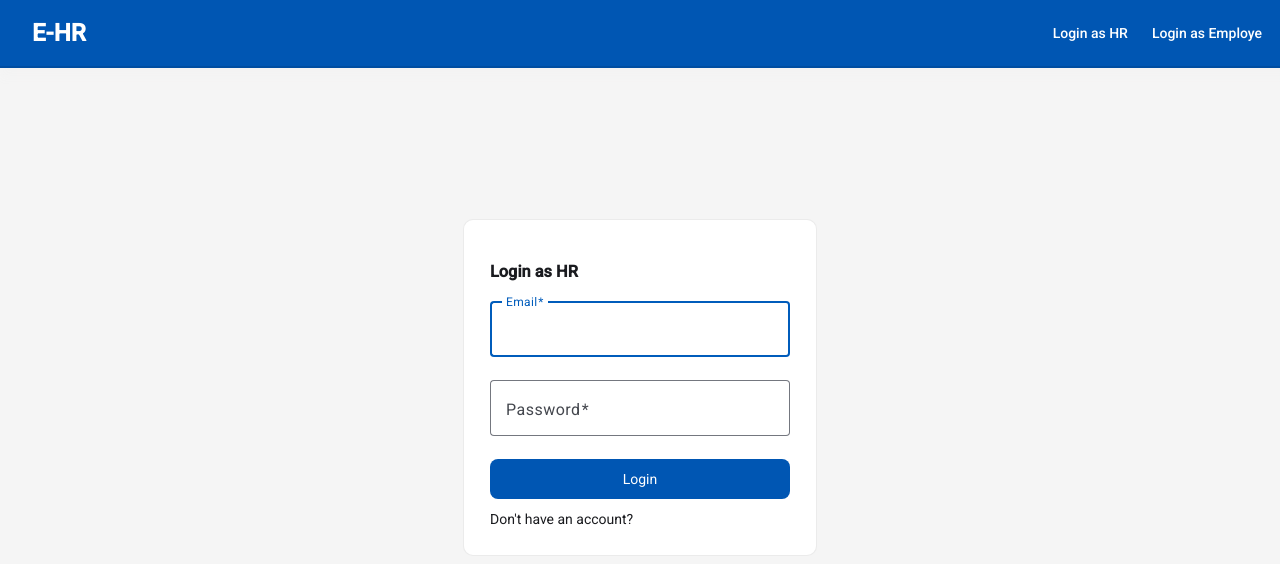
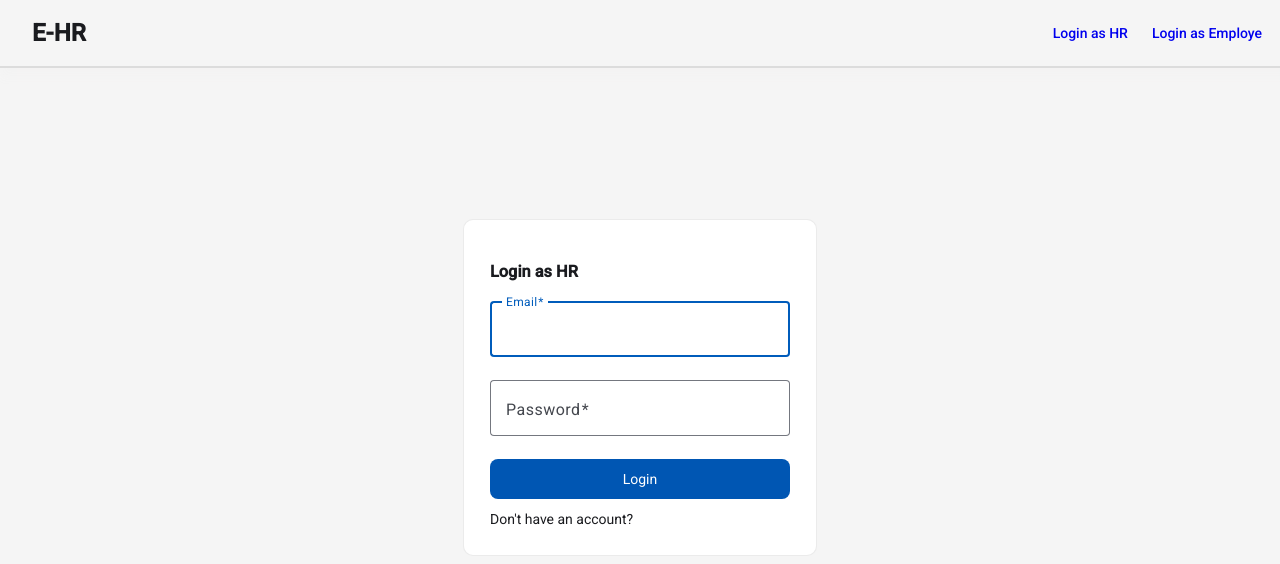
Before and after one commit to Nemanja0033/e-hr-platform-demo, an Angular app: page /hr/auth in a window 1280 px wide. Shown: the top 564 px of the page. Built offline with nearby package versions, Linux system fonts and the light colour scheme.

Commit message:
feat: update login endpoint for employee authentication and remove unused styles from navbar

```diff
--- a/src/app/modules/core/services/auth/auth.ts
+++ b/src/app/modules/core/services/auth/auth.ts
@@ -22,7 +22,7 @@ export class AuthService {
   }
 
   loginEmploye(loginData: { email: string, password: string}){
-    return this.http.post(`http://localhost:3000/api/hr/auth/login`, loginData);
+    return this.http.post(`http://localhost:3000/api/employe/auth/login`, loginData);
   }
 
   // getMe & saveRole method is reusable beause of role argument providing
--- a/src/app/modules/shared/components/navbar/navbar.css
+++ b/src/app/modules/shared/components/navbar/navbar.css
@@ -5,7 +5,6 @@
     align-items: center;
     justify-content: space-between;
     padding: 0.8rem 2rem;
-    background: var(--primary-color);
     border-bottom: 2px solid rgba(0, 0, 0, 0.1);
     box-shadow: 0 10px 10px rgba(207, 202, 202, 0.034);
     position: sticky;
@@ -14,7 +13,6 @@
 }
 
 .logo {
-    color: white;
     font-size: 1.5rem;
     font-weight: bold;
     cursor: pointer;
@@ -26,7 +24,6 @@
 }
 
 .links-container a {
-    color: white;
     text-decoration: none;
     font-weight: 500;
     transition: color 0.2s ease-in-out;
@@ -34,16 +31,7 @@
 
 .links-container span {
     cursor: pointer;
-    color: #333;
     text-decoration: none;
     font-weight: 500;
     transition: color 0.2s ease-in-out;
 }
-
-.links-container a:hover {
-    color: rgb(63, 128, 224);
-}
-
-.links-container span:hover {
-    color: rgb(63, 128, 224);
-}
```
